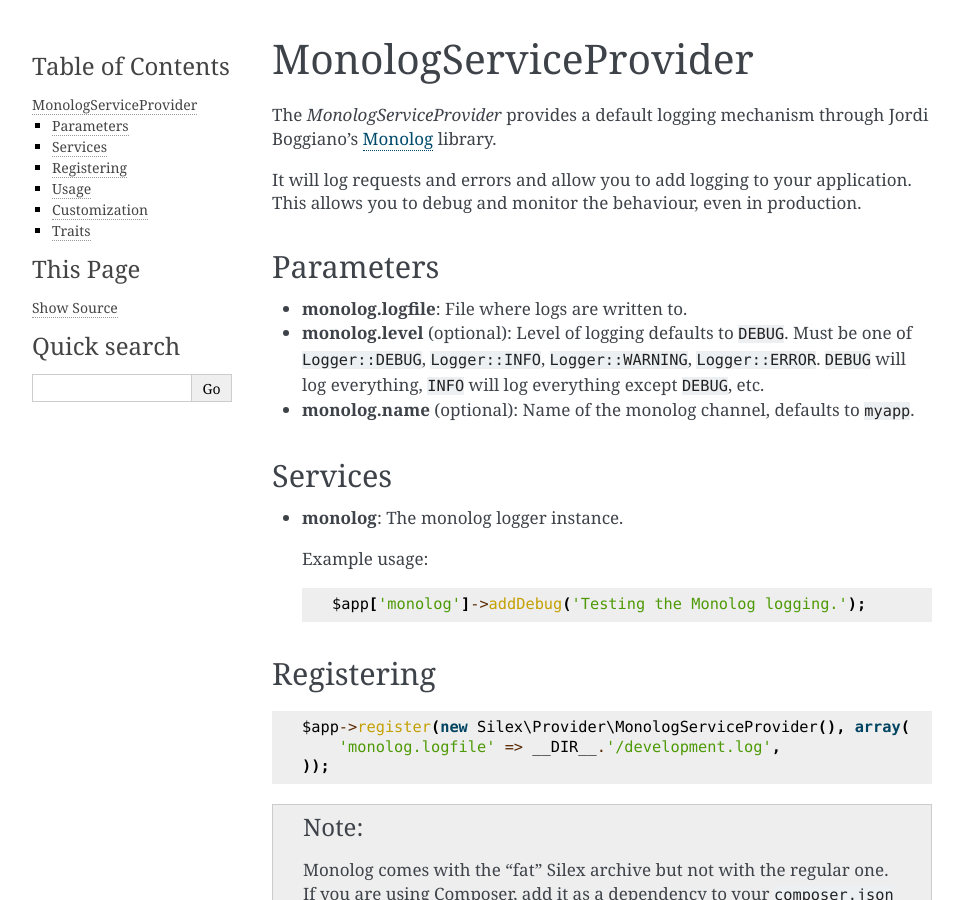
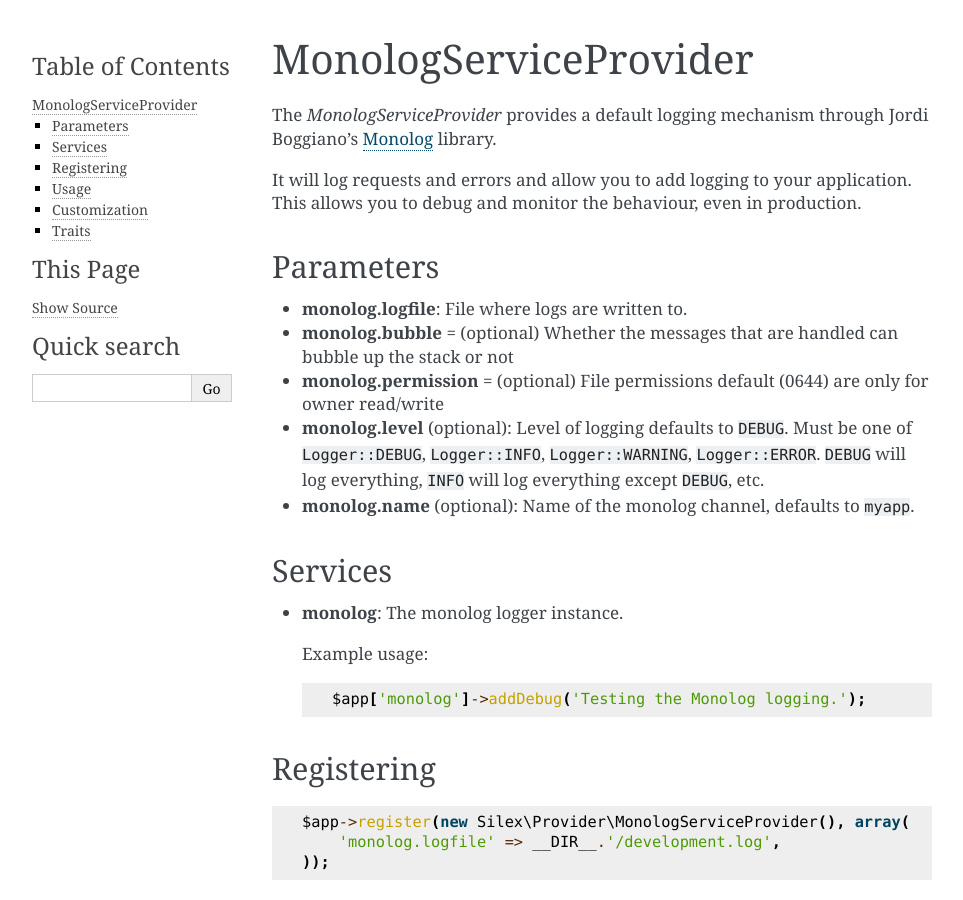
Before and after one commit to silexphp/Silex, a Sphinx documentation site: the page built from doc/providers/monolog.rst, in a window 1280 px wide and 900 px high. Shown: the whole window, without its empty margins (148-1111 px from the left). Built offline with Sphinx 7.4.7, drawn with Linux system fonts in a browser that asks for light colours; pages that are not in the unit, such as notebooks, are missing from menus.

Commit message:
Update doc about log file permission

```diff
--- a/doc/providers/monolog.rst
+++ b/doc/providers/monolog.rst
@@ -12,6 +12,8 @@
 ----------
 
 * **monolog.logfile**: File where logs are written to.
+* **monolog.bubble** = (optional) Whether the messages that are handled can bubble up the stack or not
+* **monolog.permission** = (optional) File permissions default (0644) are only for owner read/write
 
 * **monolog.level** (optional): Level of logging defaults
   to ``DEBUG``. Must be one of ``Logger::DEBUG``, ``Logger::INFO``,
```
